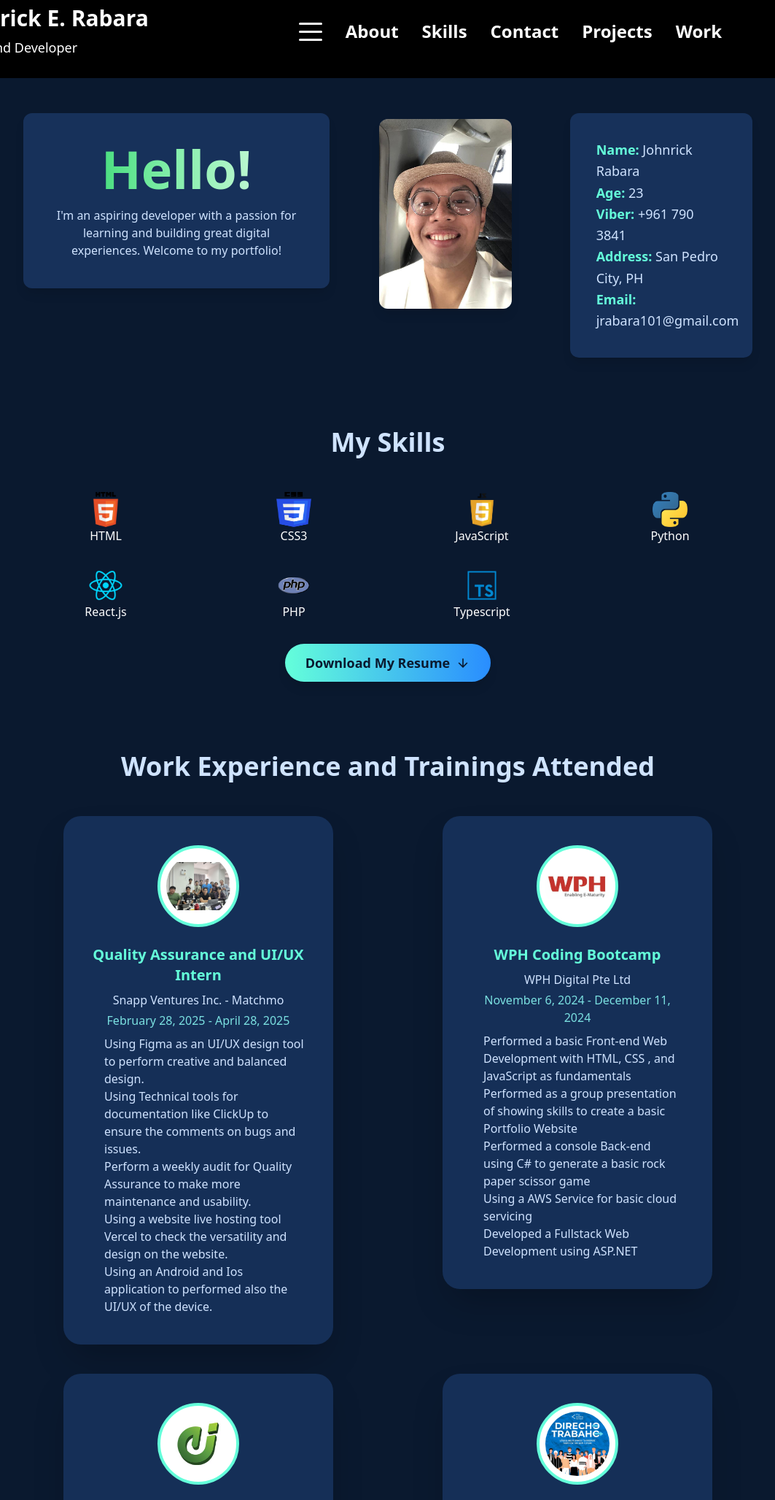
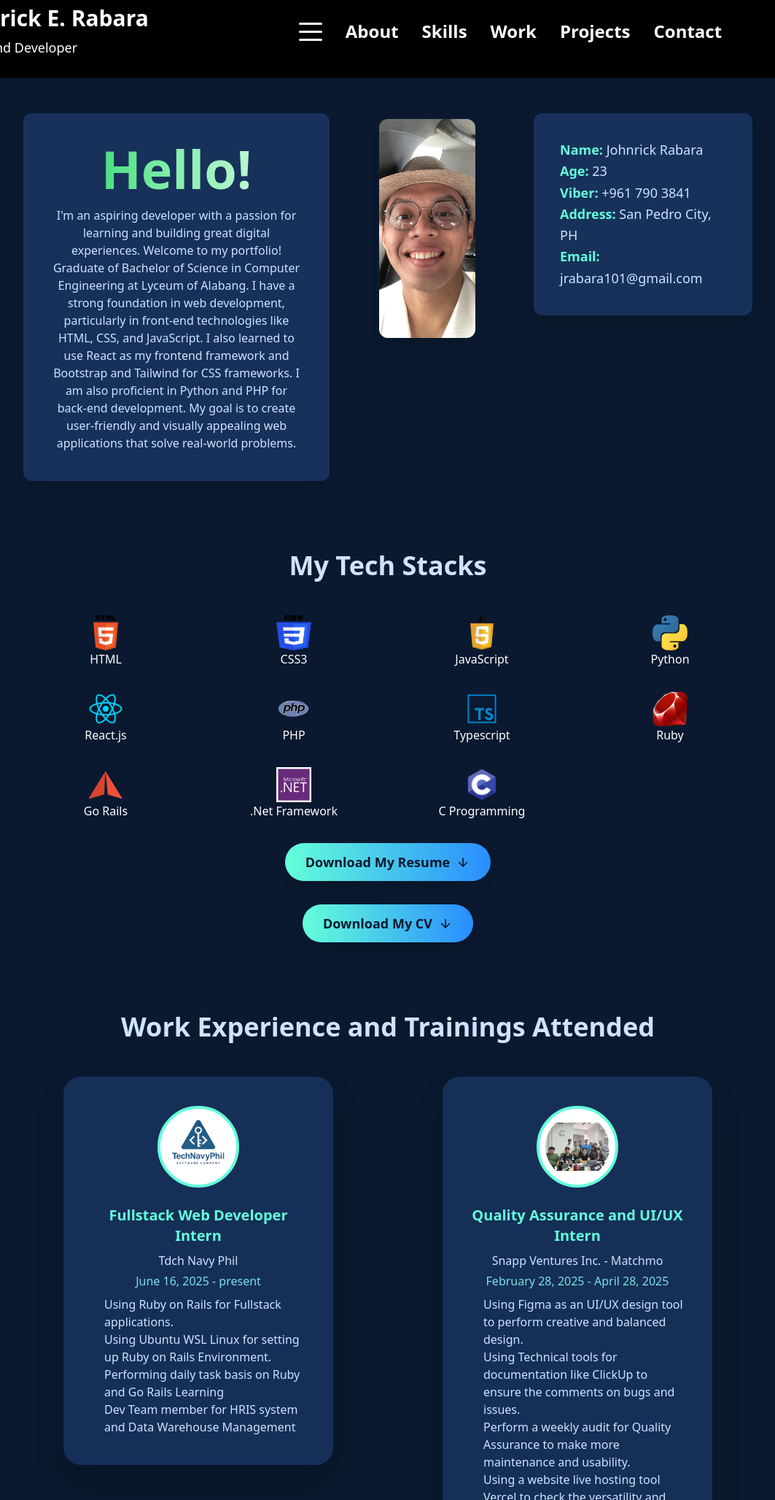
Before and after one commit to RollyTheBeginner/Group1-Frontend, a plain HTML site: page index.html in a window 1280 px wide. Shown: the part 21-2076 px from the top of the page at 73% size, without its empty margins (108-1171 px from the left). Drawn offline with nearby package versions, Linux system fonts and the light colour scheme.

Commit message:
Update portfolio content

```diff
--- a/index.html
+++ b/index.html
@@ -27,9 +27,9 @@
       <div class="nav-links mobile-hidden flex flex-col sm:flex-row w-full sm:w-auto gap-4 sm:gap-8 mt-2 sm:mt-0" id="navLinks">
         <a href="#about" class="nav-link text-white text-2xl font-bold hover:text-[#64ffda] transition">About</a>
         <a href="#skills" class="nav-link text-white text-2xl font-bold hover:text-[#64ffda] transition">Skills</a>
+        <a href="#work" class="nav-link text-white text-2xl font-bold hover:text-[#64ffda] transition">Work</a>
+        <a href="#projects" class="nav-link text-white text-2xl font-bold hover:text-[#64ffda] transition">Projects</a>
         <a href="#contact" class="nav-link text-white text-2xl font-bold hover:text-[#64ffda] transition">Contact</a>
-        <a href="#projects" class="nav-link text-white text-2xl font-bold hover:text-[#64ffda] transition">Projects</a>
-        <a href="#work" class="nav-link text-white text-2xl font-bold hover:text-[#64ffda] transition">Work</a>
       </div>
     </div>
   </header>
@@ -39,13 +39,15 @@
       <p class="hello-gradient text-6xl md:text-7xl mt-0 mb-4 font-bold bg-gradient-to-r from-green-400 via-green-300 to-green-200 bg-clip-text text-transparent">Hello!</p>
       <p>
         I'm an aspiring developer with a passion for learning and building great digital
-        experiences. Welcome to my portfolio!
+        experiences. Welcome to my portfolio! Graduate of Bachelor of Science in Computer Engineering at Lyceum of Alabang. I have a strong foundation in web development, particularly in front-end technologies like HTML, CSS, and JavaScript.
+        I also learned to use React as my frontend framework and Bootstrap and Tailwind for CSS frameworks.
+        I am also proficient in Python and PHP for back-end development. My goal is to create user-friendly and visually appealing web applications that solve real-world problems.
       </p>
     </div>
-    <div class="intro-img-box w-[260px] h-[260px] flex items-center justify-center rounded-xl overflow-hidden bg-[#17315a] shadow-lg mt-2">
+    <div class="intro-img-box w-[300px] h-[300px] flex items-center justify-center rounded-xl overflow-hidden bg-[#17315a] shadow-lg mt-2">
       <img src="images/ok.jpg" alt="Your photo" class="w-full h-full object-cover" />
     </div>
-    <div class="intro-info-box bg-[#17315a] rounded-xl shadow-lg p-9 ml-8 min-w-[220px] text-[#cfe3ff] font-roboto flex flex-col justify-center text-lg leading-relaxed items-start text-left">
+    <div class="intro-info-box bg-[#17315a] rounded-xl shadow-lg p-9 ml-8 min-w-[300px] text-[#cfe3ff] font-roboto flex flex-col justify-center text-lg leading-relaxed items-start text-left">
       <p><span class="font-bold text-[#64ffda]">Name:</span> Johnrick Rabara</p>
       <p><span class="font-bold text-[#64ffda]">Age:</span> 23</p>
       <p><span class="font-bold text-[#64ffda]">Viber:</span> +961 790 3841</p>
@@ -55,7 +57,7 @@
   </section>
 
   <section id="skills" class="max-w-[1000px] mx-auto py-12">
-    <h2 class="carousel-title text-center text-4xl font-bold mb-12 text-[#cfe3ff]">My Skills</h2>
+    <h2 class="carousel-title text-center text-4xl font-bold mb-12 text-[#cfe3ff]">My Tech Stacks</h2>
     <div class="skills grid grid-cols-2 sm:grid-cols-3 md:grid-cols-4 gap-8 text-center">
       <div>
         <img src="icons/html.png" alt="HTML5" class="w-12 h-12 mx-auto" />
@@ -85,10 +87,34 @@
         <img src="icons/typescript.png" alt="Typescript" class="w-12 h-12 mx-auto" />
         <p>Typescript</p>
       </div>
+      <div>
+        <img src="icons/ruby.png" alt="Typescript" class="w-12 h-12 mx-auto" />
+        <p>Ruby</p>
+      </div>
+      <div>
+        <img src="icons/Go_Rails.png" alt="Typescript" class="w-12 h-12 mx-auto" />
+        <p>Go Rails</p>
+      </div>
+      <div>
+        <img src="icons/Net.png" alt="Typescript" class="w-12 h-12 mx-auto" />
+        <p>.Net Framework</p>
+      </div>
+      <div>
+        <img src="icons/C.png" alt="Typescript" class="w-12 h-12 mx-auto" />
+        <p>C Programming</p>
+      </div>
     </div>
     <div class="flex justify-center mt-8">
-      <a href="Rabara CV.pdf" class="resume-btn inline-flex items-center bg-gradient-to-r from-[#64ffda] to-[#298dff] text-[#0a192f] font-bold text-lg px-7 py-3 rounded-full shadow-lg hover:from-[#298dff] hover:to-[#64ffda] hover:text-white transform hover:-translate-y-1 hover:scale-105 transition" download>
+      <a href="RABARA - RESUME.pdf" class="resume-btn inline-flex items-center bg-gradient-to-r from-[#64ffda] to-[#298dff] text-[#0a192f] font-bold text-lg px-7 py-3 rounded-full shadow-lg hover:from-[#298dff] hover:to-[#64ffda] hover:text-white transform hover:-translate-y-1 hover:scale-105 transition" download>
         <span>Download My Resume</span>
+        <svg width="20" height="20" fill="none" stroke="currentColor" stroke-width="2" style="vertical-align:middle; margin-left:8px;" viewBox="0 0 24 24">
+          <path d="M12 5v14M19 12l-7 7-7-7"/>
+        </svg>
+      </a>
+    </div>
+    <div class="flex justify-center mt-8">
+      <a href="CV - Rabara.pdf" class="resume-btn inline-flex items-center bg-gradient-to-r from-[#64ffda] to-[#298dff] text-[#0a192f] font-bold text-lg px-7 py-3 rounded-full shadow-lg hover:from-[#298dff] hover:to-[#64ffda] hover:text-white transform hover:-translate-y-1 hover:scale-105 transition" download>
+        <span>Download My CV</span>
         <svg width="20" height="20" fill="none" stroke="currentColor" stroke-width="2" style="vertical-align:middle; margin-left:8px;" viewBox="0 0 24 24">
           <path d="M12 5v14M19 12l-7 7-7-7"/>
         </svg>
@@ -100,6 +126,22 @@
     <h2 class="text-center text-4xl font-bold mb-12 text-[#cfe3ff]">Work Experience and Trainings Attended</h2>
     <div class="work-experience-cards grid grid-cols-1 md:grid-cols-2 gap-10 justify-items-center items-start">
       <div class="work-card bg-[#17315a] bg-opacity-95 rounded-3xl shadow-2xl p-10 max-w-[370px] w-full flex flex-col items-center text-center transition-transform duration-300 hover:-translate-y-2 hover:scale-105 hover:shadow-2xl">
+        <div class="work-card-img w-28 h-28 mb-6 rounded-full overflow-hidden border-4 border-[#64ffda] bg-white flex items-center justify-center p-2">
+          <img src="images/Tech-Navy.png" alt="Fullstack Intern" class="w-full h-full object-contain rounded-full bg-white" />
+        </div>
+        <div class="work-card-content">
+          <h3 class="text-[#64ffda] text-xl font-bold mb-2">Fullstack Web Developer Intern</h3>
+          <p class="company text-[#cfe3ff] font-medium mb-1">Tdch Navy Phil</p>
+          <p class="date text-[#7be1e1] text-base mb-2">June 16, 2025 - present</p>
+          <ul class="text-[#cfe3ff] text-base text-left mx-auto pl-4 mb-0">
+            <li>Using Ruby on Rails for Fullstack applications.</li>
+            <li>Using Ubuntu WSL Linux for setting up Ruby on Rails Environment.</li>
+            <li>Performing daily task basis on Ruby and Go Rails Learning</li>
+            <li>Dev Team member for HRIS system and Data Warehouse Management</li>
+          </ul>
+        </div>
+      </div>
+       <div class="work-card bg-[#17315a] bg-opacity-95 rounded-3xl shadow-2xl p-10 max-w-[370px] w-full flex flex-col items-center text-center transition-transform duration-300 hover:-translate-y-2 hover:scale-105 hover:shadow-2xl">
         <div class="work-card-img w-28 h-28 mb-6 rounded-full overflow-hidden border-4 border-[#64ffda] bg-white flex items-center justify-center p-2">
           <img src="images/Team.jpg" alt="Quality Assurance and UI/UX Intern" class="w-full h-full object-contain rounded-full bg-white" />
         </div>
@@ -164,6 +206,22 @@
           </ul>
         </div>
       </div>
+      <div class="work-card bg-[#17315a] bg-opacity-95 rounded-3xl shadow-2xl p-10 max-w-[370px] w-full flex flex-col items-center text-center transition-transform duration-300 hover:-translate-y-2 hover:scale-105 hover:shadow-2xl">
+        <div class="work-card-img w-28 h-28 mb-6 rounded-full overflow-hidden border-4 border-[#64ffda] bg-white flex items-center justify-center p-2">
+          <img src="images/Uplift.png" alt="JAVA PROGRAMMING NCIII" class="w-full h-full object-contain rounded-full bg-white" />
+        </div>
+        <div class="work-card-content">
+          <h3 class="text-[#64ffda] text-xl font-bold mb-2">Front end Bootcamp</h3>
+          <p class="company text-[#cfe3ff] font-medium mb-1">TAHA Foundation x Uplift Code Camp </p>
+          <p class="date text-[#7be1e1] text-base mb-2">April 20, 2025 - present</p>
+          <ul class="text-[#cfe3ff] text-base text-left mx-auto pl-4 mb-0">
+            <li>Completed extensive hands-on training in front-end development, mastering core web technologies: HTML, CSS, JavaScript, and the React.js framework.</li>
+            <li>Built responsive and interactive user interfaces, applying modern design principles and accessibility standards across various projects.</li>
+            <li>Presented individual and group projects simulating real-world web applications, demonstrating functional UI, state management, and user experience design. </li>
+            <li>Gained exposure to component-based architecture, React Hooks, and client-side routing with React Router.  </li>
+          </ul>
+        </div>
+      </div>
     </div>
   </section>
 
@@ -225,6 +283,10 @@
       <button class="contact-icon-btn bg-[#17315a] bg-opacity-95 text-[#cfe3ff] rounded-3xl shadow-2xl min-w-[220px] max-w-[270px] min-h-[220px] flex flex-col items-center justify-center overflow-hidden transition-all duration-300 p-8 text-center border-none m-6 cursor-pointer hover:shadow-2xl hover:-translate-y-2 hover:scale-105 hover:bg-[#298dff] hover:text-white" onclick="window.open('https://www.facebook.com/Jrabaraa/', '_blank')">
         <img src="icons/Facebook.png" alt="LinkedIn" class="contact-icon-img w-20 h-20 mb-4 object-contain bg-white rounded-full border-4 border-[#64ffda] p-2 transition-transform duration-300 block hover:scale-110" />
         <span class="contact-label text-[#64ffda] text-lg font-bold mt-2">Facebook</span>
+      </button>
+      <button class="contact-icon-btn bg-[#17315a] bg-opacity-95 text-[#cfe3ff] rounded-3xl shadow-2xl min-w-[220px] max-w-[270px] min-h-[220px] flex flex-col items-center justify-center overflow-hidden transition-all duration-300 p-8 text-center border-none m-6 cursor-pointer hover:shadow-2xl hover:-translate-y-2 hover:scale-105 hover:bg-[#298dff] hover:text-white" onclick="window.open('https://gitlab.com/jrabara101/', '_blank')">
+        <img src="icons/Gitlab.png" alt="LinkedIn" class="contact-icon-img w-20 h-20 mb-4 object-contain bg-white rounded-full border-4 border-[#64ffda] p-2 transition-transform duration-300 block hover:scale-110" />
+        <span class="contact-label text-[#64ffda] text-lg font-bold mt-2">Gitlab</span>
       </button>
     </div>
   </section>
```
Also changed, not shown: icons/C.png (added), icons/Gitlab.png (added), icons/Go_Rails.png (added), icons/Net.png (added), icons/ruby.png (added), images/Tech-Navy.png (added), images/Uplift.png (added), 9 other files.
